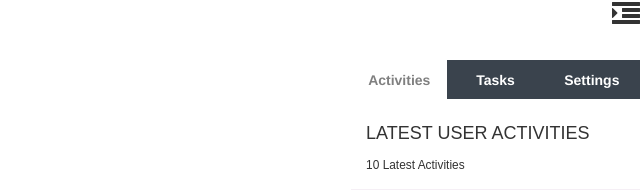
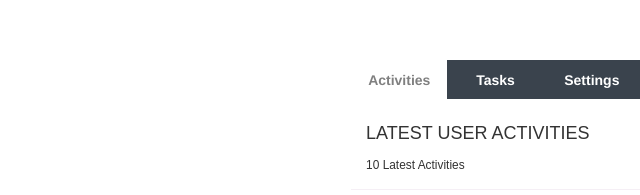
Before and after one commit to PoMingChen/USR-Official-Website, a plain HTML site: page sidebar_with_hiding/index.html in a window 1280 px wide. Shown: the top 195 px of the page, 640-1280 px from the left. Drawn offline with nearby package versions, Linux system fonts and the light colour scheme; some icons are missing.

Commit message:
刪掉不必要的展開bar

```diff
--- a/sidebar_with_hiding/index.html
+++ b/sidebar_with_hiding/index.html
@@ -16,9 +16,6 @@
 </head>
 
 <body>
-    <div class="pull-right toggle-right-sidebar">
-      <span class="fa fa-2x title-open-right-sidebar tooltipstered fa-indent"></span>
-    </div>
 
     <div class="col-lg-4 col-md-4 col-sm-12 col-xs-12">
 
```
